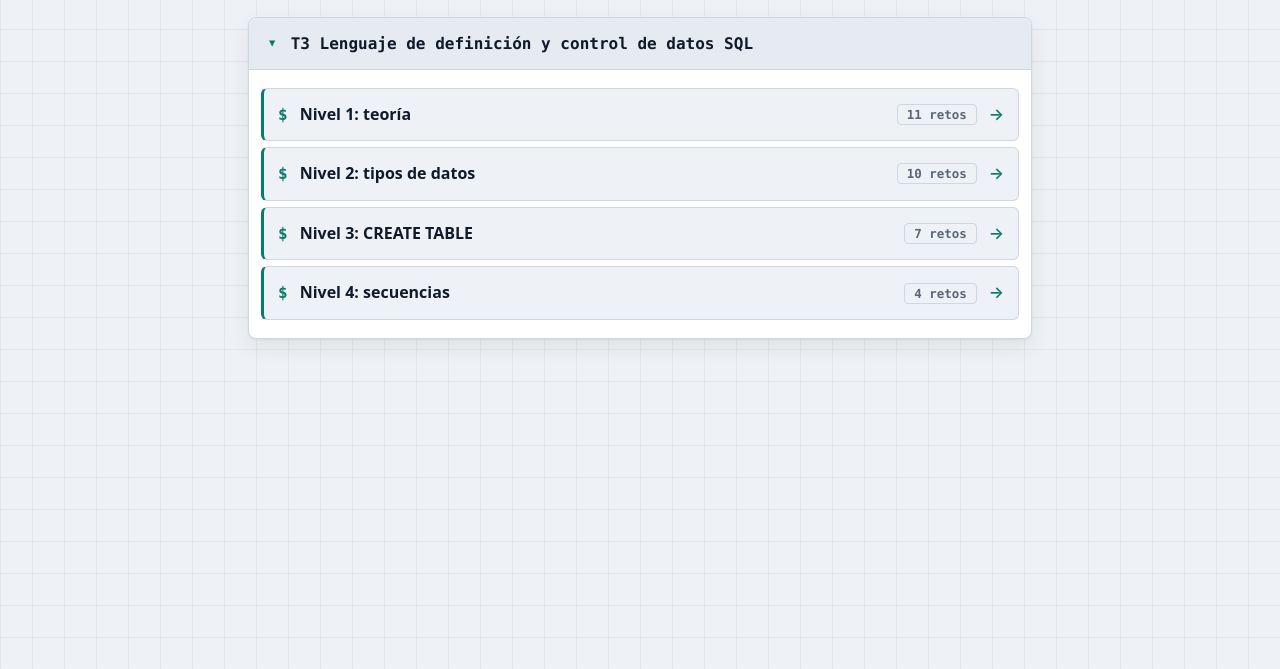
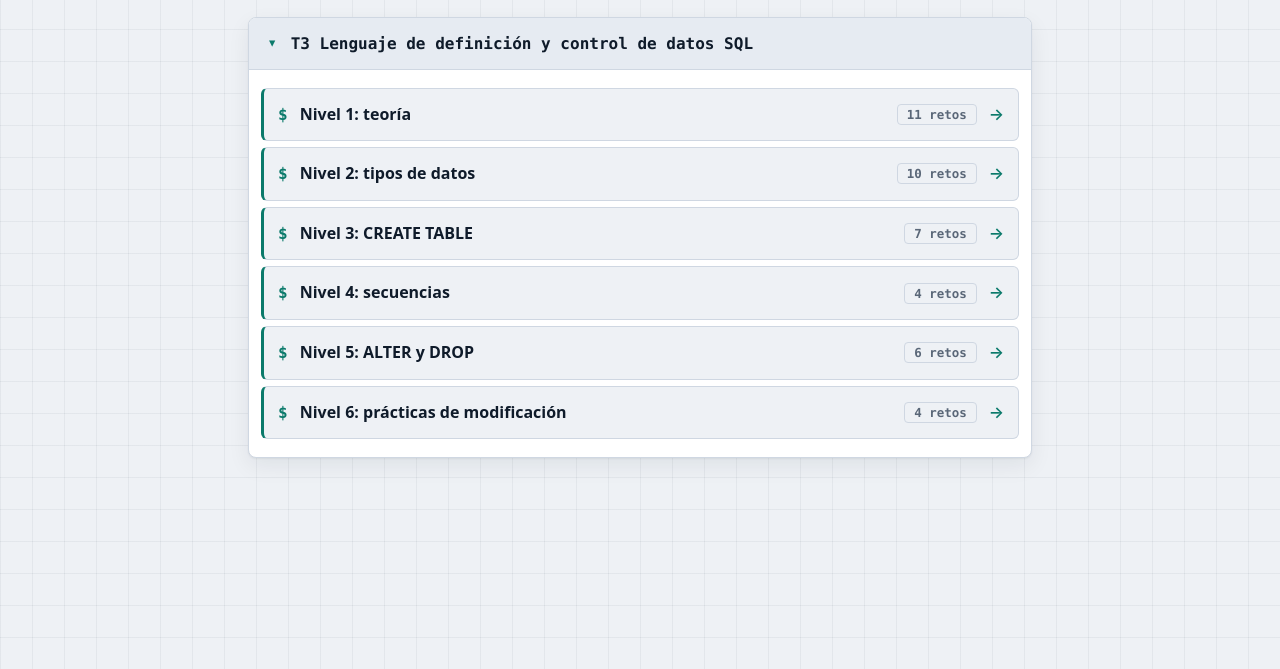
Before and after one commit to sarevalo25/dam1bbdd, a plain HTML site: page index.html in a window 1280 px wide. Shown: the part 131-800 px from the top of the page. Drawn offline with Linux system fonts and the light colour scheme.

Commit message:
Add files via upload

```diff
--- a/index.html
+++ b/index.html
@@ -40,9 +40,9 @@ a::after{content:"\2192";color:var(--ac)}
 <li><a href="niveles/nivel2-tipos.html">Nivel 2: tipos de datos <span>10 retos</span></a></li>
 <li><a href="niveles/nivel3-create-table.html">Nivel 3: CREATE TABLE <span>7 retos</span></a></li>
 <li><a href="niveles/nivel4-secuencias.html">Nivel 4: secuencias <span>4 retos</span></a></li>
-<!--<li><a href="niveles/nivel5-alter-y-drop.html">Nivel 5: ALTER y DROP <span>6 retos</span></a></li>
+<li><a href="niveles/nivel5-alter-y-drop.html">Nivel 5: ALTER y DROP <span>6 retos</span></a></li>
 <li><a href="niveles/nivel6-practicas-de-modificacion.html">Nivel 6: prácticas de modificación <span>4 retos</span></a></li>
-<li><a href="niveles/nivel7-dcl.html">Nivel 7: DCL, usuarios y permisos <span>4 retos</span></a></li>
+<!--<li><a href="niveles/nivel7-dcl.html">Nivel 7: DCL, usuarios y permisos <span>4 retos</span></a></li>
 <li><a href="niveles/nivel8.html">Nivel 8: jefe final <span>10 retos</span></a></li>-->
 </ul>
 </details>
```
